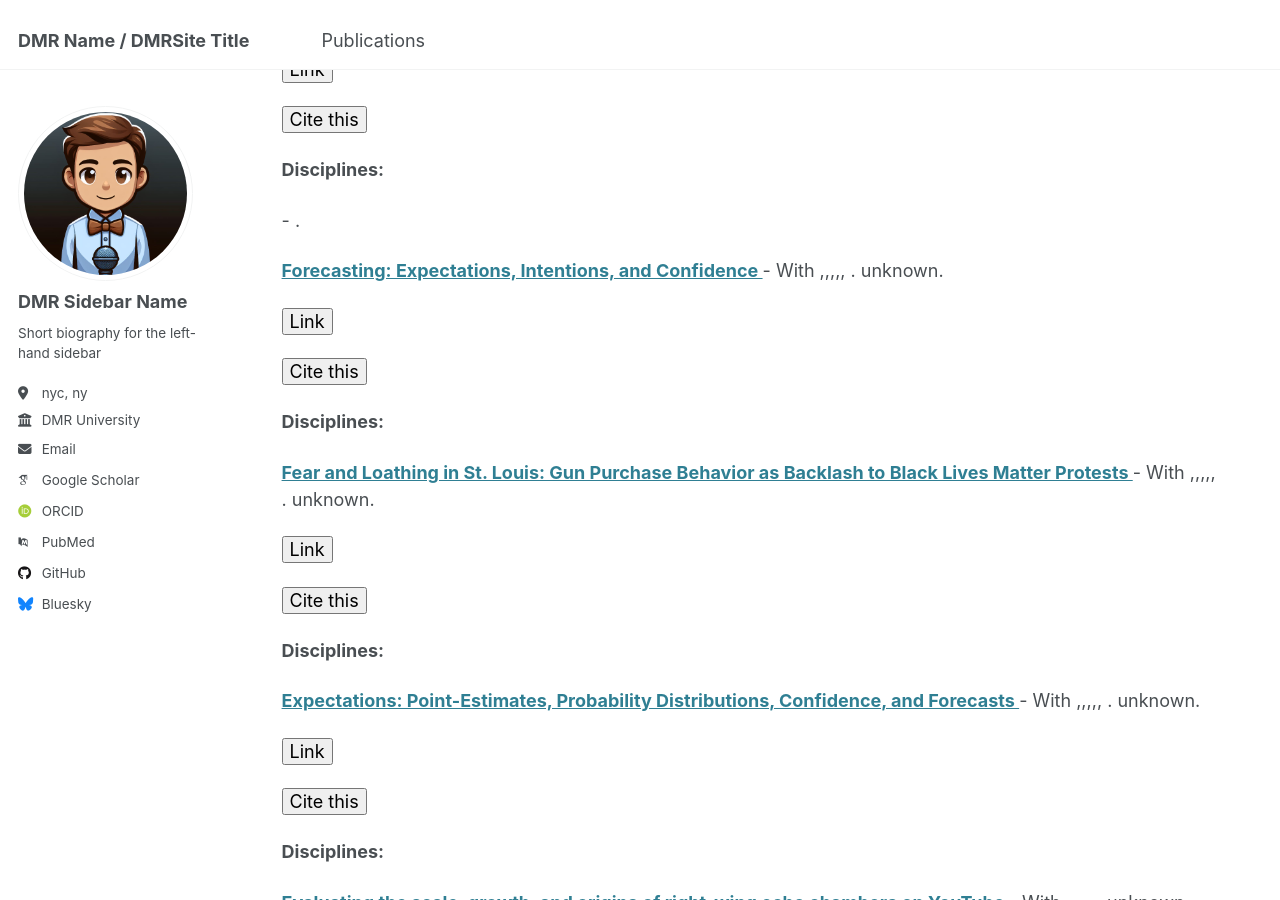
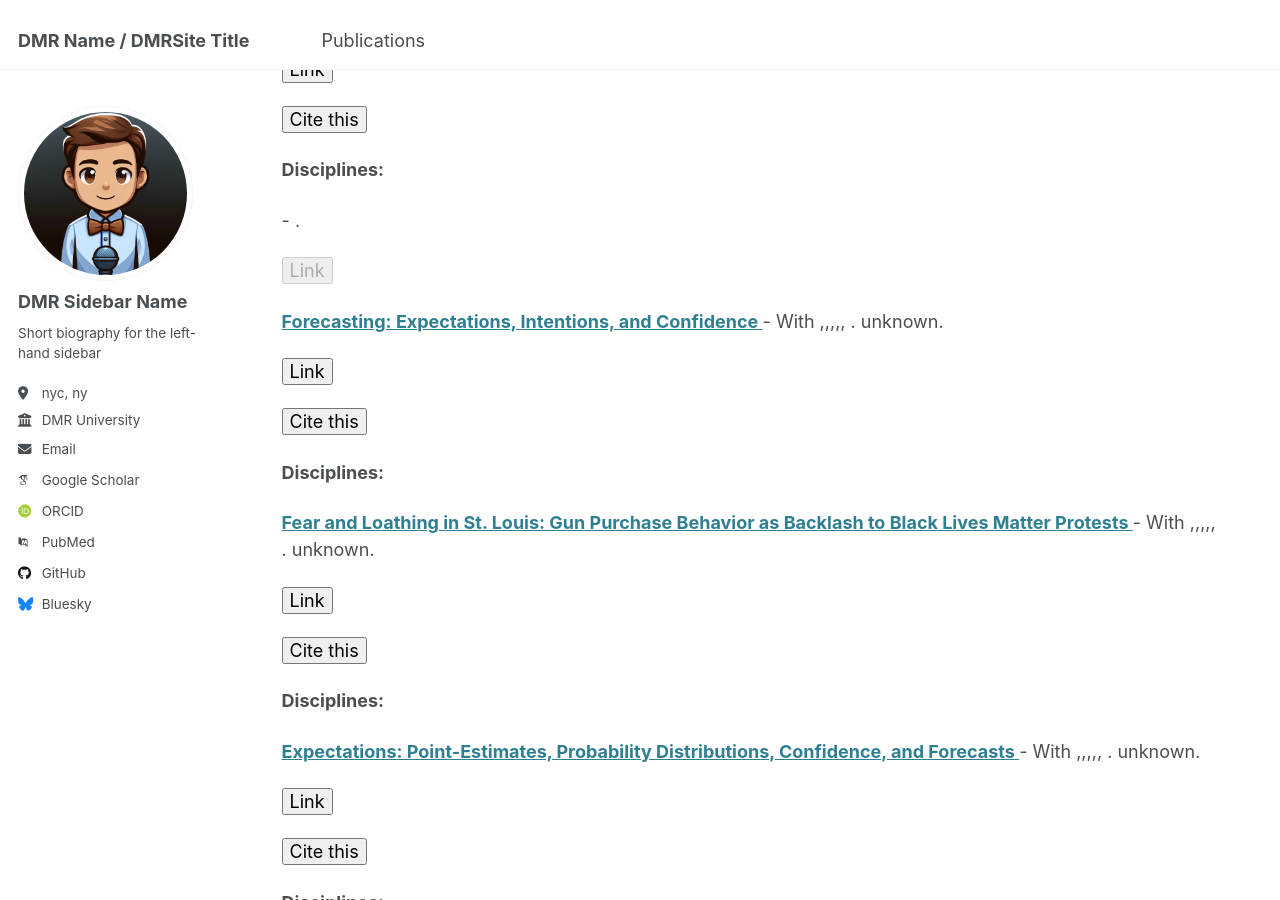
Before and after one commit to chotomirza/davidtest.github.io, a Jekyll site: the page built from _pages/publications.html, in a window 1280 px wide and 900 px high, scrolled down 3594 px. Built offline with Jekyll 4.4.1, drawn with Linux system fonts in a browser that asks for light colours; some web fonts are replaced; some of the changed text lies outside the part shown.

Commit message:
unclickable when invalid web link 1

```diff
--- a/_includes/david-pub.html
+++ b/_includes/david-pub.html
@@ -32,8 +32,11 @@
   <p>
     <button onclick="window.open('{{ post.published_link }}', '_blank')">Link</button>
   </p>
+{% else %}
+  <p>
+    <button disabled>Link</button>
+  </p>
 {% endif %}
-
 
       <!-- Copy Citation to Clipboard -->
            <!-- APA Citation (No Extra Blank Line) -->
```
